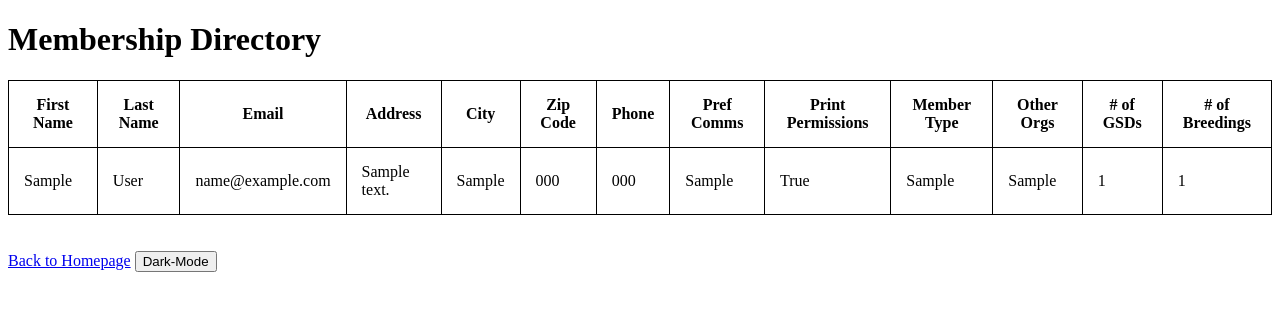
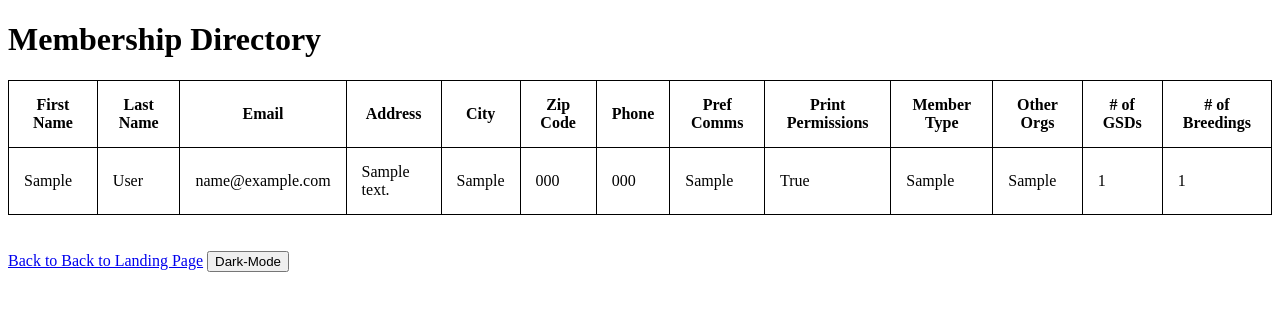
Before and after one commit to lauranewland/gsdc-webapp-flask, a Flask app: page /user in a window 1280 px wide. Shown: the top 311 px of the page. Run offline with Flask 2, Linux system fonts and the light colour scheme; tables that the repository leaves empty hold one stand-in row (values such as "Sample post").

Commit message:
updated back route

```diff
--- a/templates/all_users.html
+++ b/templates/all_users.html
@@ -39,5 +39,5 @@
         </table>
 <br>
 <br>
-<a href="/">Back to Homepage</a>
+<a href="/login_landing">Back to Back to Landing Page</a>
 {% endblock %}
```
